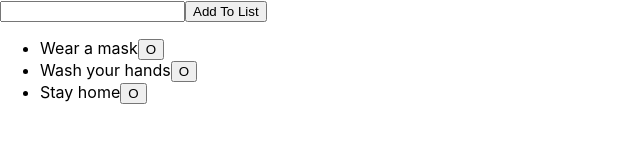
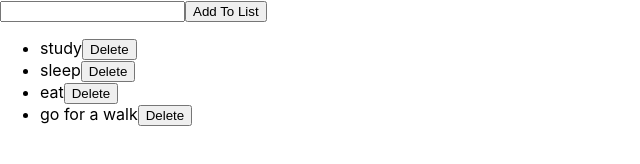
Before and after one commit to ilker79/React-to-do-list-practice, a React app: page / in a window 1280 px wide. Shown: the whole page, without its empty margins (0-640 px from the left). Built offline with nearby package versions, Linux system fonts and the light colour scheme.

Commit message:
adding this practice to my personal repo

```diff
--- a/src/components/App/App.js
+++ b/src/components/App/index.js
@@ -1,34 +1,34 @@
 import React, { useState } from "react";
 import "./App.css";
 import Input from "../Input/index";
-import List from "../List/Index";
-// import ListItems from "../List/ListItems/index";
+import List from "../List/index";
 
-let myList = ["Wear a mask", "Wash your hands", "Stay home"];
+let toDoList = ["study", "sleep", "eat", "go for a walk"];
 
 function App() {
   const [text, setText] = useState("");
-  const [list, setList] = useState(myList);
+  const [list, setList] = useState(toDoList);
 
   function getText(e) {
     let textValue = e.target.value;
     setText(textValue);
   }
 
-  function addToList() {
+  function addToList(){
     let addItemToList = [...list, text];
     setList(addItemToList);
     console.log(addItemToList);
   }
 
-  function setLst(item) {
-    return setList(item);
+  function deleteItem(index){
+    let itemDeletedList = [...list.slice(0, index), ...list.slice(index+1)];
+    setList(itemDeletedList);
   }
 
   return (
     <div>
-      <Input getText={getText} addButton={addToList} />
-      <List list={list} setLst={setLst} />
+      <Input getText={getText} addButton={addToList}/>
+      <List list={list} deleteButton={deleteItem}/>
     </div>
   );
 }
--- a/src/components/Input/index.js
+++ b/src/components/Input/index.js
@@ -1,6 +1,7 @@
 import React from "react";
 
 function Input({ getText, addButton }) {
+
   return (
     <div>
       <input onChange={getText} />
--- a/src/components/List/Index.js
+++ b/src/components/List/Index.js
@@ -1,26 +1,13 @@
-import ListItems from "./ListItems/index"
+import React from 'react';
 
-function List({ list, setLst }) { //accepts two props here
-
-
-  function deleteItems(index){
-    let itemDeletedList = [...list.slice(0, index), ...list.slice(index+1)];
-    setLst(itemDeletedList);
-  }
-
-  return (
-    <div>
-      <ul>
-        {list.map((item, index) => (
-          <li key={index}>{item}
-          <ListItems class="list-items" deleteItems={deleteItems} index={index}/>
-          </li>
-        ))}
-      </ul>
-    </div>
-  );
-
-
+function List({list, deleteButton}){
+    return(
+        <div>
+            <ul>
+                {list.map((item, index) =><li>{item}<button onClick={() => deleteButton(index)}>Delete</button></li>)}
+            </ul>
+        </div>
+    );
 }
 
 export default List;
--- a/src/components/List/ListItems/index.js
+++ /dev/null
@@ -1,15 +0,0 @@
-import React from "react";
-
-function ListItems({ text, deleteItems, index }) {
-  return (
-    <>
-      <button onClick={() => deleteItems(index)}> O </button>
-    </> //deleteItems used to have 2 parameters, text and index. Here button doesnt make sense, although it's now valid.
-  );
-}
-
-export default ListItems;
-
-//delete this whole component? Now redundant.
-// nuke from orbit if so
-//It's kind of working now
--- a/src/index.css
+++ b/src/index.css
@@ -1,17 +1,13 @@
 body {
   margin: 0;
-  font-family: -apple-system, BlinkMacSystemFont, "Segoe UI", "Roboto", "Oxygen",
-    "Ubuntu", "Cantarell", "Fira Sans", "Droid Sans", "Helvetica Neue",
+  font-family: -apple-system, BlinkMacSystemFont, 'Segoe UI', 'Roboto', 'Oxygen',
+    'Ubuntu', 'Cantarell', 'Fira Sans', 'Droid Sans', 'Helvetica Neue',
     sans-serif;
   -webkit-font-smoothing: antialiased;
   -moz-osx-font-smoothing: grayscale;
 }
 
 code {
-  font-family: source-code-pro, Menlo, Monaco, Consolas, "Courier New",
+  font-family: source-code-pro, Menlo, Monaco, Consolas, 'Courier New',
     monospace;
 }
-
-.list-items {
-  display: inline;
-}
--- a/src/index.js
+++ b/src/index.js
@@ -1,7 +1,7 @@
 import React from "react";
 import ReactDOM from "react-dom";
 import "./index.css";
-import App from "./components/App/App";
+import App from "./components/App";
 import reportWebVitals from "./reportWebVitals";
 
 ReactDOM.render(
```
